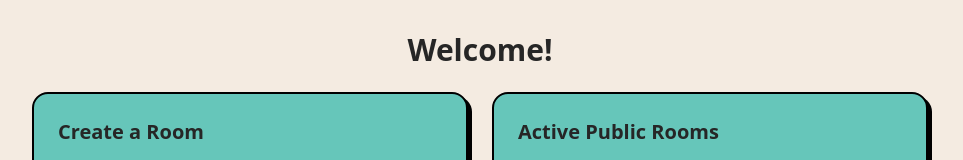
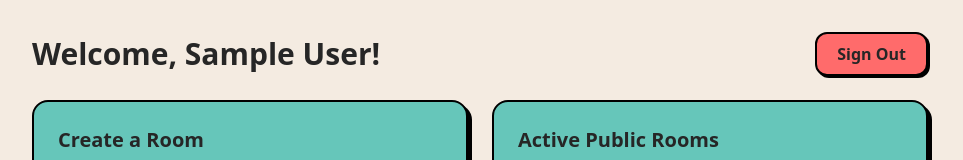
Before and after one commit to rdlearnlab-ctrl/watchhparty, a Next.js app in the folder apps/web/: page /lobby in a window 1280 px wide. Shown: the top 160 px of the page, without its empty margins (160-1123 px from the left). Built offline with nearby package versions, Linux system fonts and the light colour scheme; no server answers; sample sign-in values are in the browser's storage.

Commit message:
Update page.tsx

```diff
--- a/apps/web/src/app/lobby/page.tsx
+++ b/apps/web/src/app/lobby/page.tsx
@@ -3,6 +3,8 @@
 import React, { useEffect, useState } from 'react';
 import { useRouter } from 'next/navigation';
 import { io, Socket } from 'socket.io-client';
+import { auth } from '@/lib/firebase';
+import { onAuthStateChanged, signOut } from 'firebase/auth';
 
 const BACKEND_URL = 'https://watchparty-wqd2.onrender.com';
 
@@ -14,8 +16,20 @@ interface PublicRoom {
 export default function LobbyPage() {
   const router = useRouter();
   const [socket, setSocket] = useState<Socket | null>(null);
+  const [username, setUsername] = useState('Guest');
   const [publicRooms, setPublicRooms] = useState<PublicRoom[]>([]);
   const [privateCode, setPrivateCode] = useState('');
+
+  useEffect(() => {
+    const unsubscribe = onAuthStateChanged(auth, (user) => {
+      if (user) {
+        setUsername(user.displayName || user.email?.split('@')[0] || 'Guest');
+      } else {
+        router.push('/login');
+      }
+    });
+    return () => unsubscribe();
+  }, [router]);
 
   useEffect(() => {
     const socketIo = io(BACKEND_URL, {
@@ -26,11 +40,9 @@ export default function LobbyPage() {
     setSocket(socketIo);
 
     socketIo.on('connect', () => {
-      // Request active rooms list upon connection
       socketIo.emit('get-public-rooms');
     });
 
-    // Listen for live room updates
     socketIo.on('public-rooms-update', (rooms: PublicRoom[]) => {
       setPublicRooms(rooms);
     });
@@ -39,6 +51,15 @@ export default function LobbyPage() {
       socketIo.disconnect();
     };
   }, []);
+
+  const handleSignOut = async () => {
+    try {
+      await signOut(auth);
+      router.push('/login');
+    } catch (err) {
+      console.error('Sign out error:', err);
+    }
+  };
 
   const handleCreateRoom = (isPublic: boolean) => {
     const newRoomId = Math.random().toString(36).substring(2, 9);
@@ -57,12 +78,20 @@ export default function LobbyPage() {
 
   return (
     <div className="min-h-screen bg-[#F4EBE1] p-8 text-neutral-800">
-      {/* Lobby header and cards */}
       <div className="max-w-4xl mx-auto space-y-6">
-        <h1 className="text-3xl font-black text-center">Welcome!</h1>
+        {/* Header with Title and Sign Out Button */}
+        <div className="flex items-center justify-between">
+          <h1 className="text-3xl font-black">Welcome, {username}!</h1>
+          <button
+            onClick={handleSignOut}
+            className="px-5 py-2 bg-[#FF6B6B] hover:bg-[#ff5252] border-2 border-black rounded-xl font-bold shadow-[2px_2px_0px_0px_#000] transition active:translate-x-[1px] active:translate-y-[1px]"
+          >
+            Sign Out
+          </button>
+        </div>
 
         <div className="grid grid-cols-1 md:grid-cols-2 gap-6">
-          {/* Create Rooms */}
+          {/* Create Room */}
           <div className="bg-[#66C6BA] border-2 border-black rounded-2xl p-6 shadow-[4px_4px_0px_0px_#000]">
             <h2 className="text-xl font-bold mb-4">Create a Room</h2>
             <div className="space-y-3">
```
